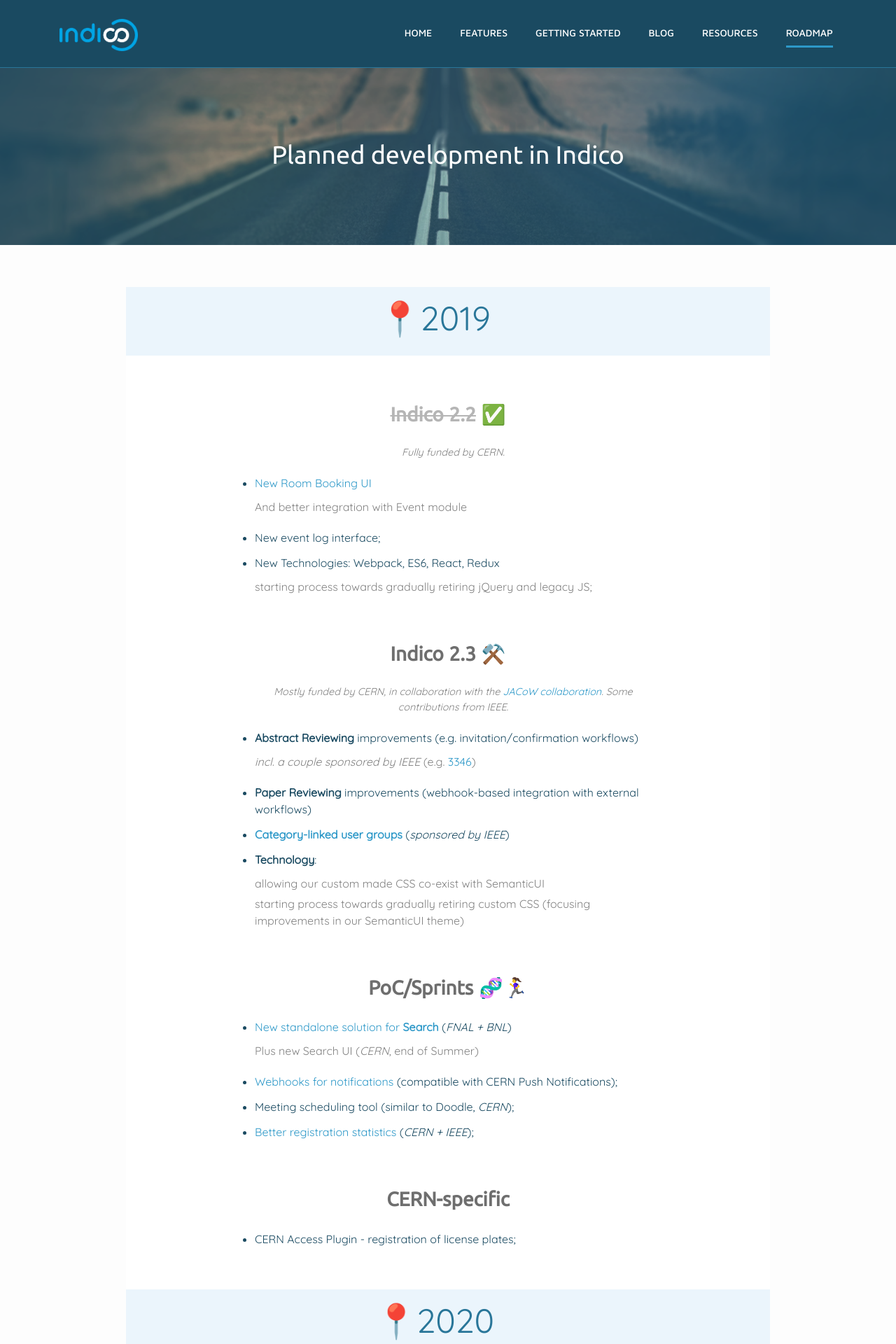
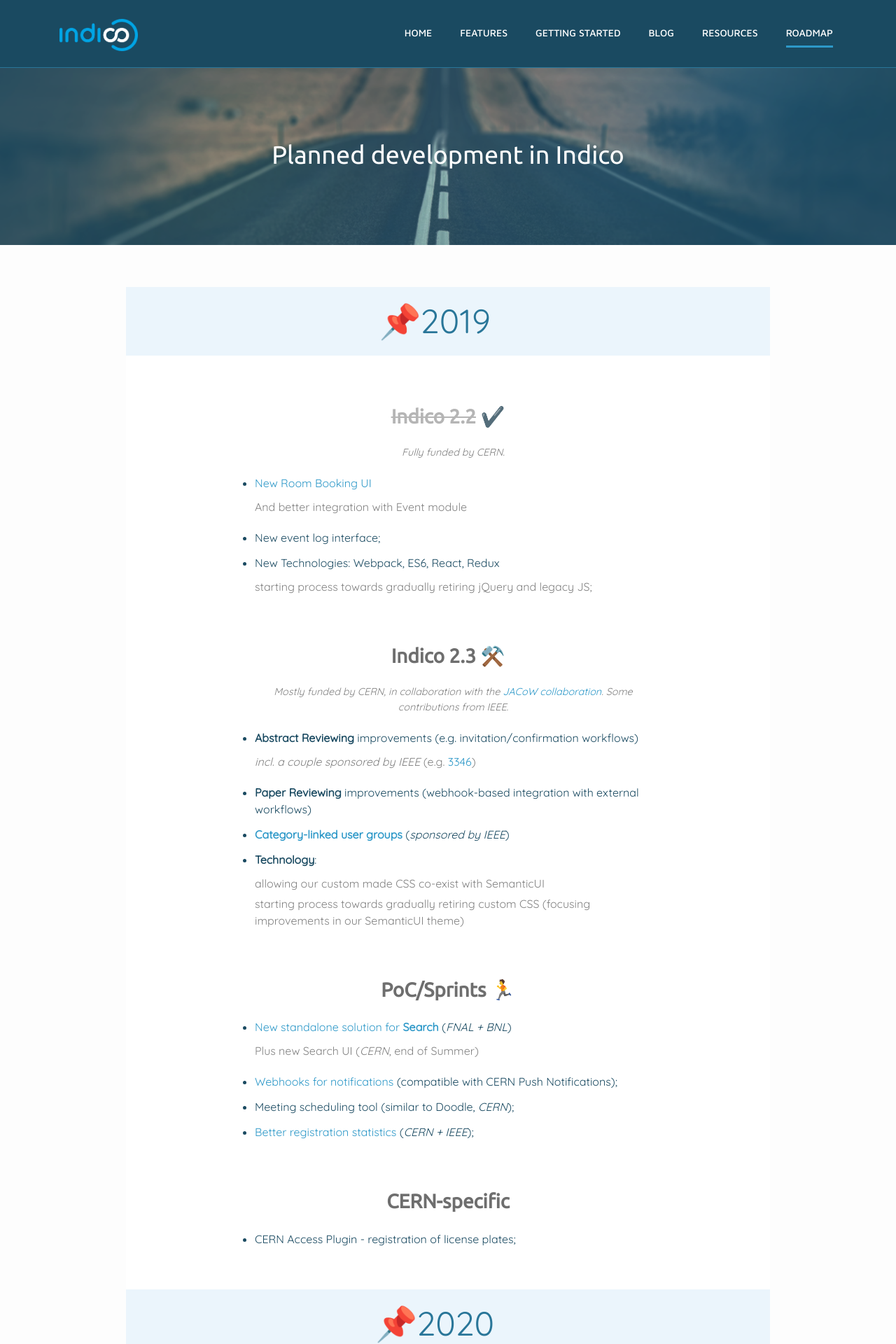
Before and after one commit to indico/indico.github.io, a Jekyll site: the page built from roadmap.md, in a window 1280 px wide. Shown: the top 1920 px of the page at 70% size. Built offline with Jekyll 4.4.1, drawn with Linux system fonts in a browser that asks for light colours; nearby versions of some CDN libraries; emoji names are drawn with the system emoji font; comment, search, counter and statistics services are not loaded.

Commit message:
Use jemoji plugin instead of Twemoji font

```diff
--- a/_config.yml
+++ b/_config.yml
@@ -12,6 +12,7 @@
 
 plugins:
   - jekyll-feed
+  - jemoji
 
 # Build settings
 markdown: kramdown
--- a/css/indico.scss
+++ b/css/indico.scss
@@ -5,17 +5,6 @@
 @import url('https://fonts.googleapis.com/css?family=Quicksand&display=swap');
 @import url('https://fonts.googleapis.com/css?family=Ubuntu&display=swap');
 
-@font-face {
-    font-family: 'twitter_color_emojiregular';
-    src: url('./../fonts/twittercoloremoji-svginot-webfont.eot');
-    src: url('./../fonts/twittercoloremoji-svginot-webfont.eot?#iefix') format('embedded-opentype'),
-         url('./../fonts/twittercoloremoji-svginot-webfont.woff2') format('woff2'),
-         url('./../fonts/twittercoloremoji-svginot-webfont.woff') format('woff'),
-         url('./../fonts/twittercoloremoji-svginot-webfont.ttf') format('truetype'),
-         url('./../fonts/twittercoloremoji-svginot-webfont.svg#twitter_color_emojiregular') format('svg');
-    font-weight: normal;
-    font-style: normal;
-}
 // Variables
 $base-font-family: Helvetica, Arial, sans-serif;
 $base-font-size:   16px;
@@ -1255,7 +1244,7 @@
         h2 {
             margin-top: 60px;
             text-align: center;
-            font-family: 'twitter_color_emojiregular', Quicksand;
+            font-family: Quicksand;
             color: $blue-dark;
             font-size: 3em;
             padding: 20px 40px;
@@ -1264,7 +1253,7 @@
         }
 
         h3 {
-            font-family: 'twitter_color_emojiregular', Ubuntu;
+            font-family: Ubuntu;
             padding: 10px;
             text-align: center;
             color: $gray-dark;
--- a/roadmap.md
+++ b/roadmap.md
@@ -4,9 +4,9 @@
 permalink: /roadmap/
 weight: 20
 ---
-## 📍2019
+## :pushpin:2019
 
-### ~~Indico 2.2~~ [✅](https://github.com/indico/indico/projects/2)
+### ~~Indico 2.2~~ [:heavy_check_mark:](https://github.com/indico/indico/projects/2)
 
 > *Fully funded by CERN.*
 
@@ -16,7 +16,7 @@
 * New Technologies: Webpack, ES6, React, Redux
     - starting process towards gradually retiring jQuery and legacy JS;
 
-### **Indico 2.3** [⚒️](https://github.com/indico/indico/projects/3)
+### **Indico 2.3** [:hammer_and_pick:](https://github.com/indico/indico/projects/3)
 
 > *Mostly funded by CERN, in collaboration with the [JACoW collaboration](http://jacow.org/).
 > Some contributions from IEEE.*
@@ -29,7 +29,7 @@
     - allowing our custom made CSS co-exist with SemanticUI
     - starting process towards gradually retiring custom CSS (focusing improvements in our SemanticUI theme)
 
-### PoC/Sprints 🧬🏃‍♀️
+### PoC/Sprints :runner:
  * [New standalone solution for **Search**](https://talk.getindico.io/t/search-plugin-development/744) (*FNAL + BNL*)
    - Plus new Search UI (*CERN*, end of Summer)
  * [Webhooks for notifications](https://github.com/indico/indico/pull/3944) (compatible with CERN Push Notifications);
@@ -39,7 +39,7 @@
 ### CERN-specific
  * CERN Access Plugin - registration of license plates;
 
-## 📍2020
+## :pushpin:2020
 
 ### Indico 3
 * Python 3.8 (which will come out still in 2019)
@@ -63,7 +63,7 @@
 
 * [Tools to assist in GDPR compliance](https://github.com/indico/indico/issues/1415);
 
-## 📍Future
+## :pushpin:Future
 
 * User Interfaces
 * Responsive interfaces that work OK on mobile
```
Also changed, not shown: fonts/twittercoloremoji-svginot-webfont.ttf (deleted), fonts/twittercoloremoji-svginot-webfont.woff (deleted), fonts/twittercoloremoji-svginot-webfont.woff2 (deleted), 2 other files.
